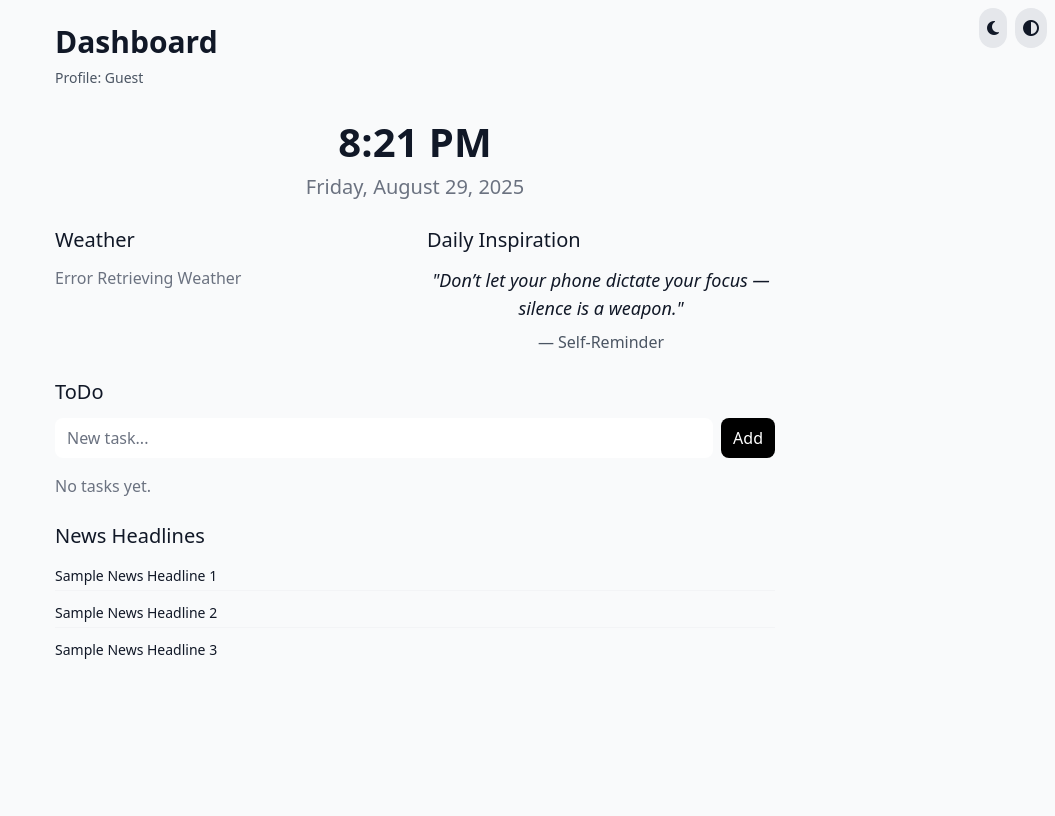
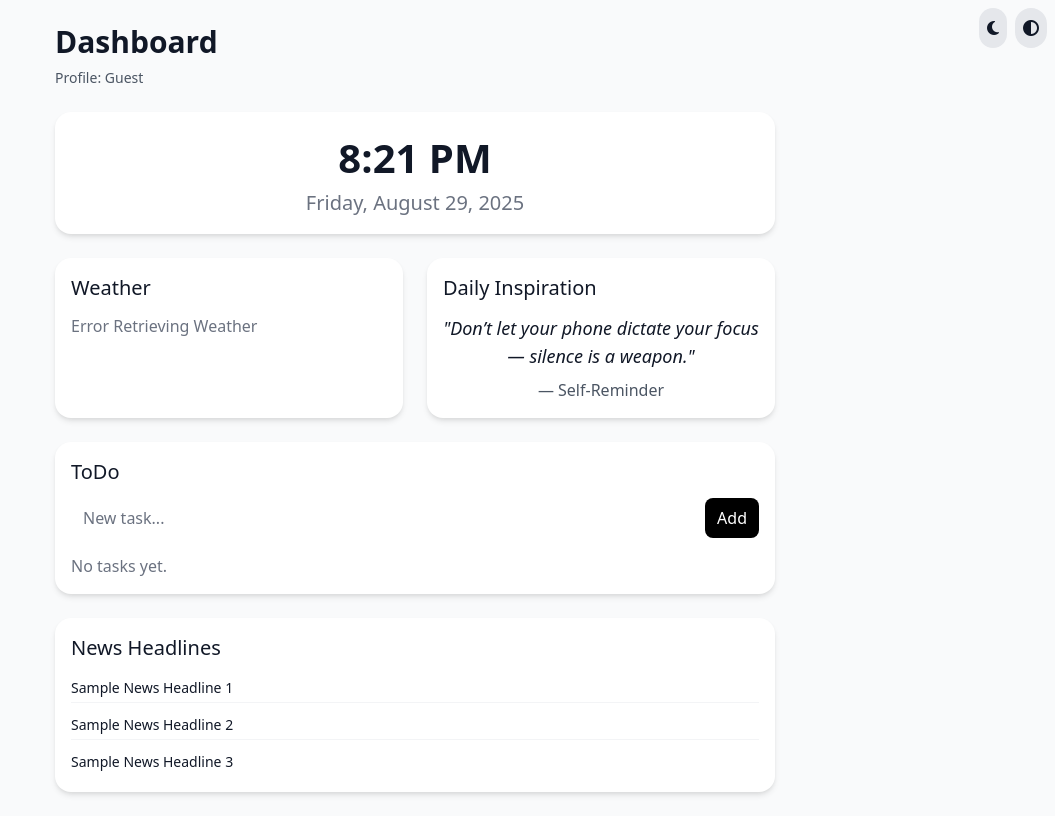
Before and after one commit to azimusmanov/MagicMirrorAzAz, a FastAPI app: page / in a window 1280 px wide. Shown: the whole page, without its empty margins (225-1280 px from the left). Before the commit the page ends 659 px from the top, so only its background shows below. Run offline with FastAPI, Linux system fonts and the light colour scheme; data that the repository does not hold is empty; some libraries are stand-ins or nearby versions.

Commit message:
fixed widget style (AI slop)

```diff
--- a/app/ui/static/css/main.css
+++ b/app/ui/static/css/main.css
@@ -5,8 +5,17 @@ body {
 }
 
 /* Widget styling */
+/* Without these 2 elements below, no square rounded borders,
+maybe better for actual mirror display */
 .widget-card {
-  @apply bg-white dark:bg-gray-800 rounded-2xl shadow p-4;
+  background-color: white;
+  border-radius: 1rem;
+  box-shadow: 0 4px 6px -1px rgba(0, 0, 0, 0.1), 0 2px 4px -1px rgba(0, 0, 0, 0.06);
+  padding: 1rem;
+}
+
+html.dark .widget-card {
+  background-color: #1f2937; /* dark:bg-gray-800 */
 }
 
 .clock-display {
```
